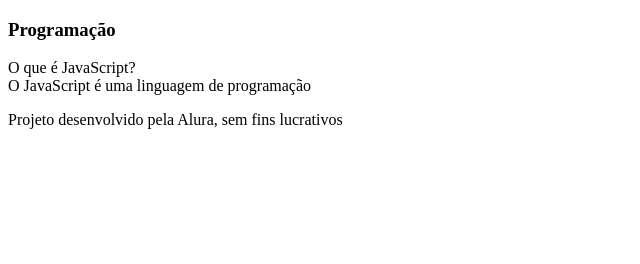
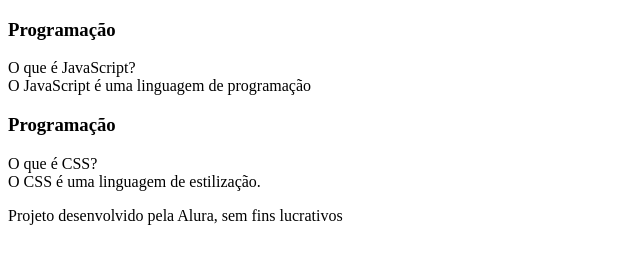
Before and after one commit to VictorPabloBenka/flashcard, a plain HTML site: page index.html in a window 1280 px wide. Shown: the whole page, without its empty margins (0-640 px from the left). Drawn offline with Linux system fonts and the light colour scheme.

Commit message:
Update index.html

```diff
--- a/index.html
+++ b/index.html
@@ -16,6 +16,17 @@
             </article>
         </section>
     </main>
+   <article class=”cartao”>
+            <div class=”cartao__conteudo”>
+            <h3>Programação</h3>
+            <div class=”cartao__conteudo__pergunta”>
+            O que é CSS?
+            </div>
+            <div class=”cartao__conteudo__resposta”>
+            O CSS é uma linguagem de estilização.
+            </div>
+            </div>
+            </article>
     <footer>
         <p>Projeto desenvolvido pela Alura, sem fins lucrativos</p>
     </footer>
```
